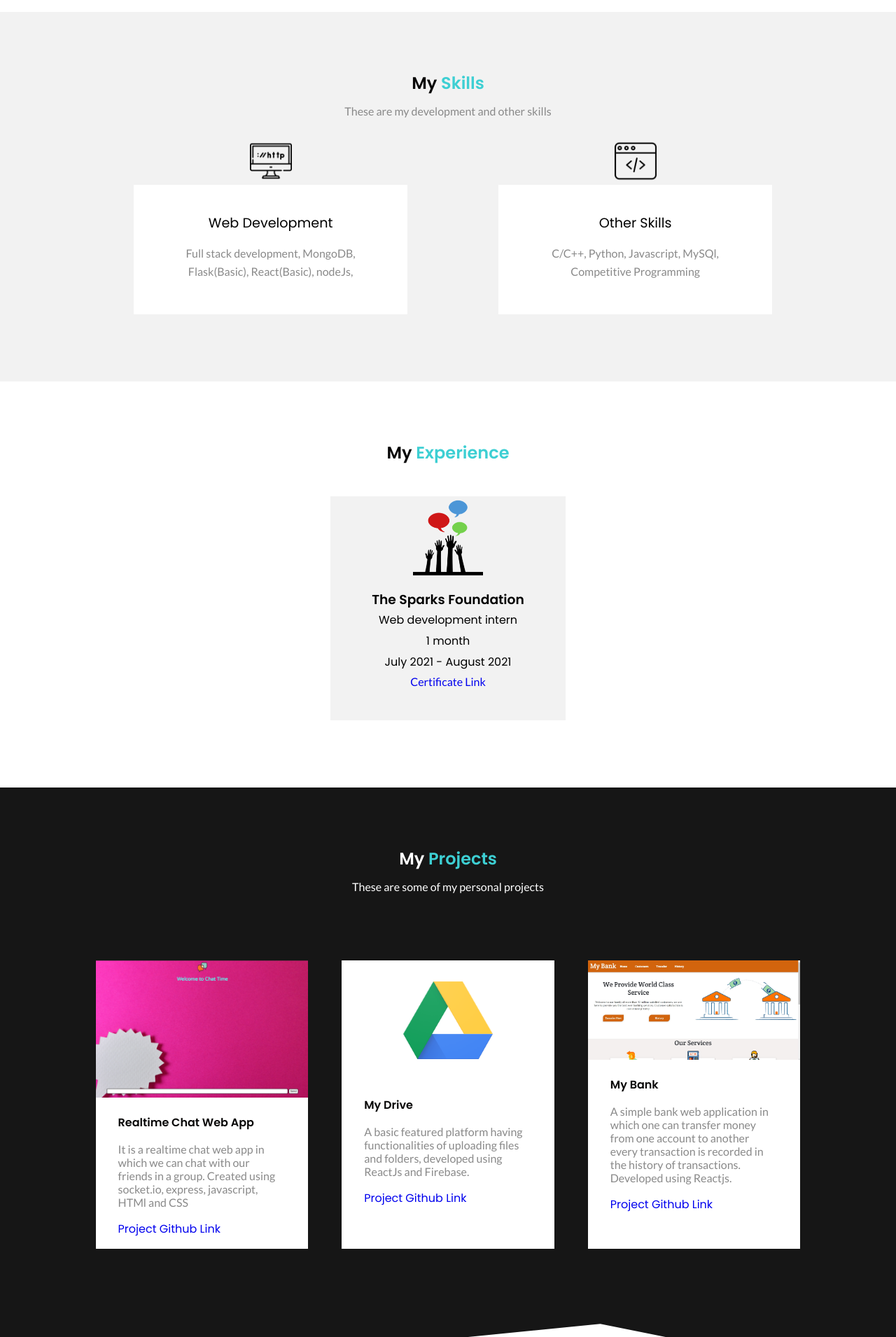
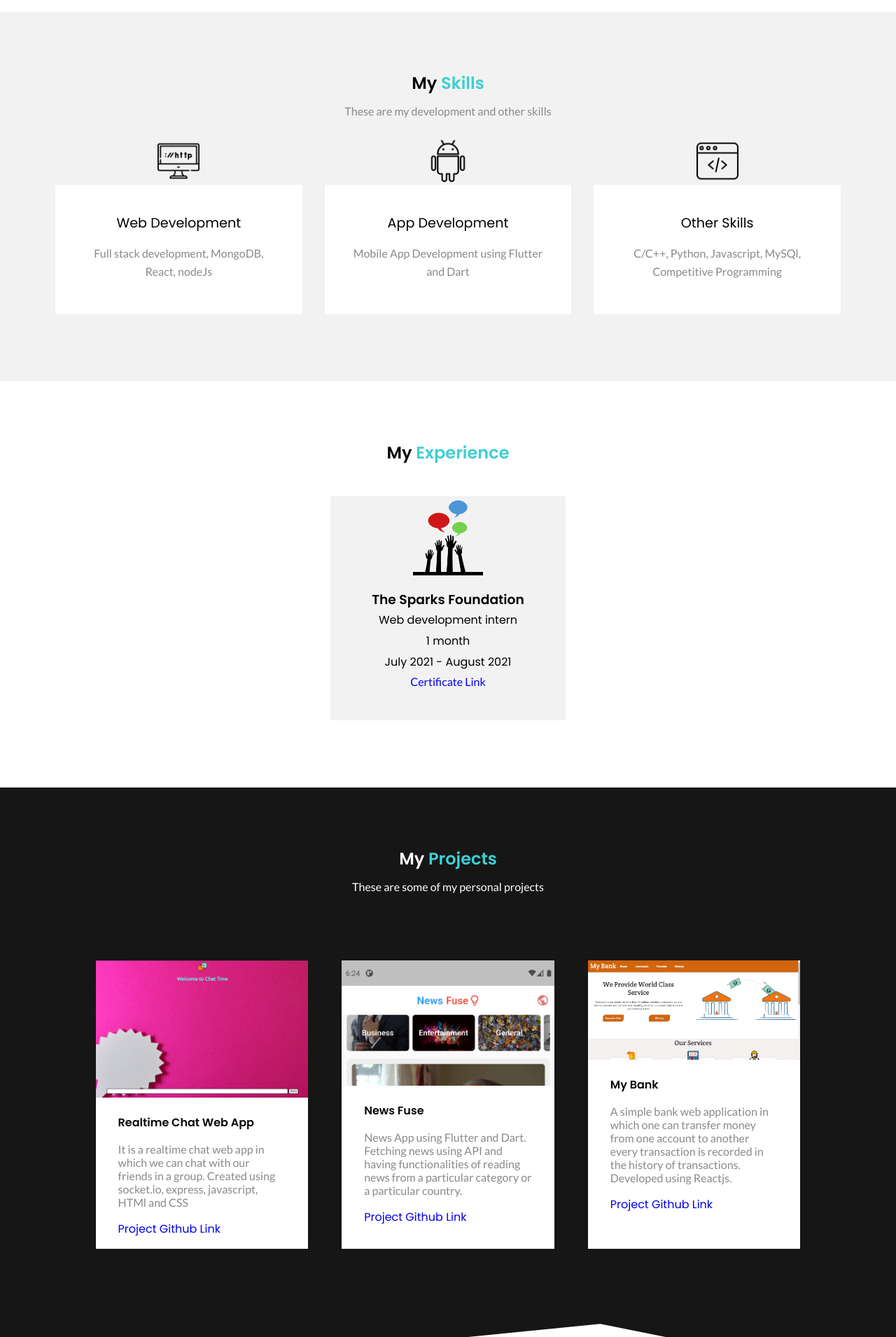
Before and after one commit to mayankd07/My-Portfolio, a PHP site: page / in a window 1280 px wide. Shown: the part 2440-4350 px from the top of the page at 70% size. Run offline with PHP 8.4, Linux system fonts and the light colour scheme; some libraries are stand-ins or nearby versions.

Commit message:
updates information

```diff
--- a/index.html
+++ b/index.html
@@ -55,7 +55,7 @@
                 <div class="right flex-1">
                     <h6>Mayank Dungarwal</h6>
                     <h1>I'm a Tech <span>Enthusiast</span></h1>
-                    <p>I am a 4th year student of Bachelor of Engineering in the field of Information Technology from the college Institute of Engineering and Technology Indore. I am always ready to learn new things. I am a strong beleiver in the fact that learning never stops. I am a web developer with a good command on MERN stack.</p>
+                    <p>I am a 4th year student of Bachelor of Engineering in the field of Information Technology from the college Institute of Engineering and Technology Indore. I am always ready to learn new things. I am a strong beleiver in the fact that learning never stops. I am a full stack developer with a good command on MERN stack and flutter.</p>
                     <div class="cv">
 
                         <a target="_blank" href="resume.pdf"><button class="btn btn-secondary">Download CV</button></a>
@@ -156,7 +156,13 @@
                     <div class="card">
                         <img src="./images/web.png" alt="Programming languages">
                         <h2>Web Development</h2>
-                        <p>Full stack development, MongoDB, Flask(Basic), React(Basic), nodeJs, </p>
+                        <p>Full stack development, MongoDB, React, nodeJs </p>
+
+                    </div>
+                    <div class="card">
+                        <img src="./images/android.png" alt="Programming languages">
+                        <h2>App Development</h2>
+                        <p>Mobile App Development using Flutter and Dart </p>
 
                     </div>
                     <div class="card">
@@ -203,12 +209,14 @@
                     </div>
                     <div class="card">
                         <div class="img-wrapper">
-                            <img src="./images/gdrive.jpg" alt="">
+                            <img src="./images/news_fuse.png" alt="">
                         </div>
                         <div class="card-content">
-                            <h1>My Drive</h1>
-                            <p>A basic featured platform having functionalities of uploading files and folders, developed using ReactJs and Firebase.</p>
-                            <a href="https://github.com/mayankd07/my-drive" target="_blank">Project Github Link</a>
+                            <h1>News Fuse</h1>
+                            <p>News App using Flutter and Dart. Fetching news using API and
+                                having functionalities of reading news from a particular
+                                category or a particular country.</p>
+                            <a href="https://github.com/mayankd07/news-app" target="_blank">Project Github Link</a>
                         </div>
                     </div>
                     <div class="card">
--- a/public/css/style.css
+++ b/public/css/style.css
@@ -308,9 +308,9 @@ section.skills{
 
 section.skills .card-wrapper {
     display: grid;
-    grid-template-columns: repeat(2, 1fr);
+    grid-template-columns: repeat(3, 1fr);
     column-gap: 2rem;
-    margin-left: 112px;
+    /* margin-left: 70px; */
     row-gap: 2rem;
 }
 
@@ -321,7 +321,7 @@ section.skills .card-wrapper .card{
     padding-top: 2.5rem;
     text-align: center;
     transition: all .4s ease;
-    width: 80%;
+    width: 100%;
 }
 
 
```
Also changed, not shown: public/images/news_fuse.png (added), 1 other file.
